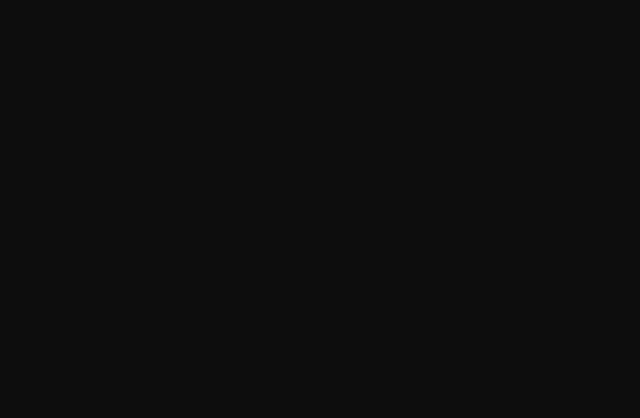
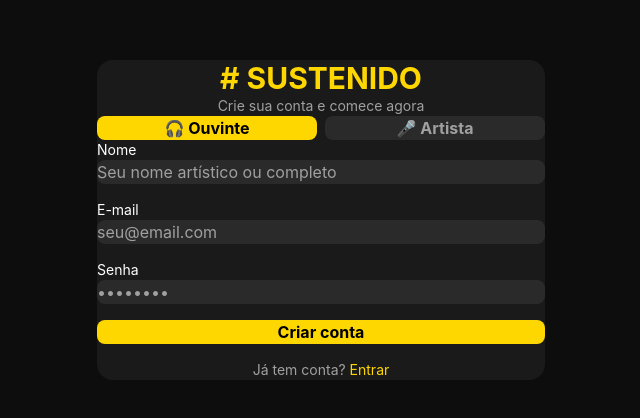
Before and after one commit to CelioJr12/Sustenido, a React (Vite) app in the folder frontend/: page /cadastro in a window 1280 px wide. Before the commit this address had no page. Shown: the part 180-598 px from the top of the page, without its empty margins (319-959 px from the left). Built offline with nearby package versions, Linux system fonts and the light colour scheme.

Commit message:
front das telas de cadastro e e Login

```diff
--- a/frontend/src/App.tsx
+++ b/frontend/src/App.tsx
@@ -1,12 +1,16 @@
 import { BrowserRouter, Routes, Route } from 'react-router-dom'
 import ArtistProfile from './pages/ArtistProfile'
 import LiveStream from './pages/LiveStream'
+import Login from './pages/Login'
+import Cadastro from './pages/Cadastro'
 
 function App() {
   return (
     <BrowserRouter>
       <Routes>
-        <Route path="/" element={<ArtistProfile />} />
+        <Route path="/" element={<Login />} />
+        <Route path="/cadastro" element={<Cadastro />} />
+        <Route path="/perfil" element={<ArtistProfile />} />
         <Route path="/live" element={<LiveStream />} />
       </Routes>
     </BrowserRouter>
--- /dev/null
+++ b/frontend/src/pages/Cadastro.tsx
@@ -0,0 +1,104 @@
+import React, { useState } from 'react'
+import { useNavigate } from 'react-router-dom'
+
+const Cadastro = () => {
+  const [name, setName] = useState('')
+  const [email, setEmail] = useState('')
+  const [password, setPassword] = useState('')
+  const [isArtist, setIsArtist] = useState(false)
+  const navigate = useNavigate()
+
+  const handleCadastro = () => {
+    console.log('Cadastro:', name, email, password, isArtist)
+  }
+
+  return (
+    <div className="min-h-screen bg-[#0D0D0D] flex items-center justify-center">
+      <div className="bg-[#1A1A1A] p-8 rounded-2xl w-full max-w-md">
+
+        {/* Logo */}
+        <h1 className="text-[#FFD700] font-bold text-3xl text-center mb-2"># SUSTENIDO</h1>
+        <p className="text-[#A0A0A0] text-center text-sm mb-8">Crie sua conta e comece agora</p>
+
+        {/* Tipo de conta */}
+        <div className="flex gap-2 mb-6">
+          <button
+            onClick={() => setIsArtist(false)}
+            className={`flex-1 py-3 rounded-lg font-bold transition-all ${
+              !isArtist
+                ? 'bg-[#FFD700] text-black'
+                : 'bg-[#2A2A2A] text-[#A0A0A0]'
+            }`}
+          >
+            🎧 Ouvinte
+          </button>
+          <button
+            onClick={() => setIsArtist(true)}
+            className={`flex-1 py-3 rounded-lg font-bold transition-all ${
+              isArtist
+                ? 'bg-[#FFD700] text-black'
+                : 'bg-[#2A2A2A] text-[#A0A0A0]'
+            }`}
+          >
+            🎤 Artista
+          </button>
+        </div>
+
+        {/* Formulário */}
+        <div className="flex flex-col gap-4">
+          <div>
+            <label className="text-white text-sm mb-1 block">Nome</label>
+            <input
+              type="text"
+              placeholder="Seu nome artístico ou completo"
+              value={name}
+              onChange={(e) => setName(e.target.value)}
+              className="w-full bg-[#2A2A2A] text-white px-4 py-3 rounded-lg outline-none placeholder-[#A0A0A0]"
+            />
+          </div>
+
+          <div>
+            <label className="text-white text-sm mb-1 block">E-mail</label>
+            <input
+              type="email"
+              placeholder="seu@email.com"
+              value={email}
+              onChange={(e) => setEmail(e.target.value)}
+              className="w-full bg-[#2A2A2A] text-white px-4 py-3 rounded-lg outline-none placeholder-[#A0A0A0]"
+            />
+          </div>
+
+          <div>
+            <label className="text-white text-sm mb-1 block">Senha</label>
+            <input
+              type="password"
+              placeholder="••••••••"
+              value={password}
+              onChange={(e) => setPassword(e.target.value)}
+              className="w-full bg-[#2A2A2A] text-white px-4 py-3 rounded-lg outline-none placeholder-[#A0A0A0]"
+            />
+          </div>
+
+          <button
+            onClick={handleCadastro}
+            className="w-full bg-[#FFD700] text-black font-bold py-3 rounded-lg hover:opacity-90 transition-all mt-2"
+          >
+            Criar conta
+          </button>
+
+          <p className="text-[#A0A0A0] text-center text-sm">
+            Já tem conta?{' '}
+            <span
+              onClick={() => navigate('/login')}
+              className="text-[#FFD700] cursor-pointer hover:underline"
+            >
+              Entrar
+            </span>
+          </p>
+        </div>
+      </div>
+    </div>
+  )
+}
+
+export default Cadastro
--- /dev/null
+++ b/frontend/src/pages/Login.tsx
@@ -0,0 +1,67 @@
+import React, { useState } from 'react'
+import { useNavigate } from 'react-router-dom'
+
+const Login = () => {
+  const [email, setEmail] = useState('')
+  const [password, setPassword] = useState('')
+  const navigate = useNavigate()
+
+  const handleLogin = () => {
+    console.log('Login:', email, password)
+  }
+
+  return (
+    <div className="min-h-screen bg-[#0D0D0D] flex items-center justify-center">
+      <div className="bg-[#1A1A1A] p-8 rounded-2xl w-full max-w-md">
+
+        {/* Logo */}
+        <h1 className="text-[#FFD700] font-bold text-3xl text-center mb-2"># SUSTENIDO</h1>
+        <p className="text-[#A0A0A0] text-center text-sm mb-8">Plataforma de streaming para cantores iniciantes</p>
+
+        {/* Formulário */}
+        <div className="flex flex-col gap-4">
+          <div>
+            <label className="text-white text-sm mb-1 block">E-mail</label>
+            <input
+              type="email"
+              placeholder="seu@email.com"
+              value={email}
+              onChange={(e) => setEmail(e.target.value)}
+              className="w-full bg-[#2A2A2A] text-white px-4 py-3 rounded-lg outline-none placeholder-[#A0A0A0] focus:border border-[#FFD700]"
+            />
+          </div>
+
+          <div>
+            <label className="text-white text-sm mb-1 block">Senha</label>
+            <input
+              type="password"
+              placeholder="••••••••"
+              value={password}
+              onChange={(e) => setPassword(e.target.value)}
+              className="w-full bg-[#2A2A2A] text-white px-4 py-3 rounded-lg outline-none placeholder-[#A0A0A0]"
+            />
+          </div>
+
+          <button
+            onClick={handleLogin}
+            className="w-full bg-[#FFD700] text-black font-bold py-3 rounded-lg hover:opacity-90 transition-all mt-2"
+          >
+            Entrar
+          </button>
+
+          <p className="text-[#A0A0A0] text-center text-sm">
+            Não tem conta?{' '}
+            <span
+              onClick={() => navigate('/cadastro')}
+              className="text-[#FFD700] cursor-pointer hover:underline"
+            >
+              Cadastre-se
+            </span>
+          </p>
+        </div>
+      </div>
+    </div>
+  )
+}
+
+export default Login
```
